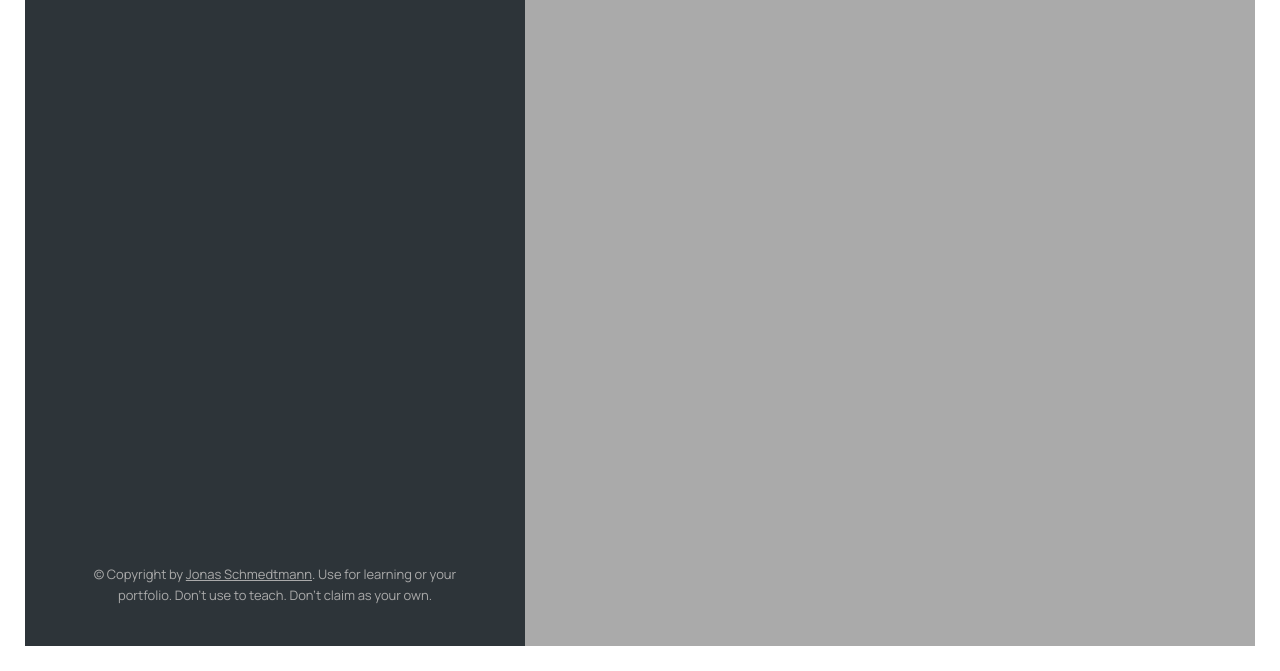
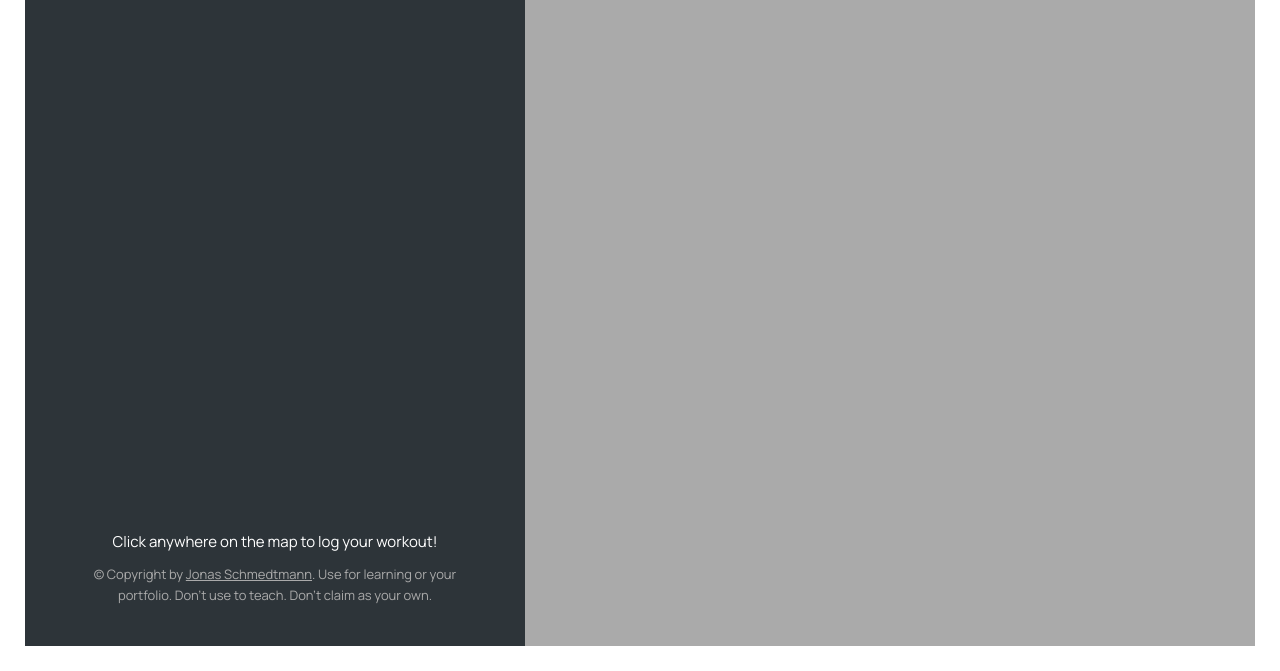
Before and after one commit to xyzuka/Mapty-App, a plain HTML site: page index.html in a window 1280 px wide. Shown: the part 129-800 px from the top of the page. Drawn offline with nearby package versions, Linux system fonts and the light colour scheme.

Commit message:
Minor html edit

```diff
--- a/index.html
+++ b/index.html
@@ -120,6 +120,10 @@
         </li> -->
       </ul>
 
+      <p class="instructions">
+        Click anywhere on the map to log your workout!
+      </p>
+
       <p class="copyright">
         &copy; Copyright by
         <a
--- a/style.css
+++ b/style.css
@@ -171,11 +171,17 @@ a:visited {
   display: none;
 }
 
-.copyright {
+.copyright, .instructions {
   margin-top: auto;
   font-size: 1.3rem;
   text-align: center;
   color: var(--color-light--1);
+}
+
+.instructions {
+  color: white;
+  font-size: 1.5rem;
+  margin-bottom: 1rem;
 }
 
 .twitter-link:link,
```
